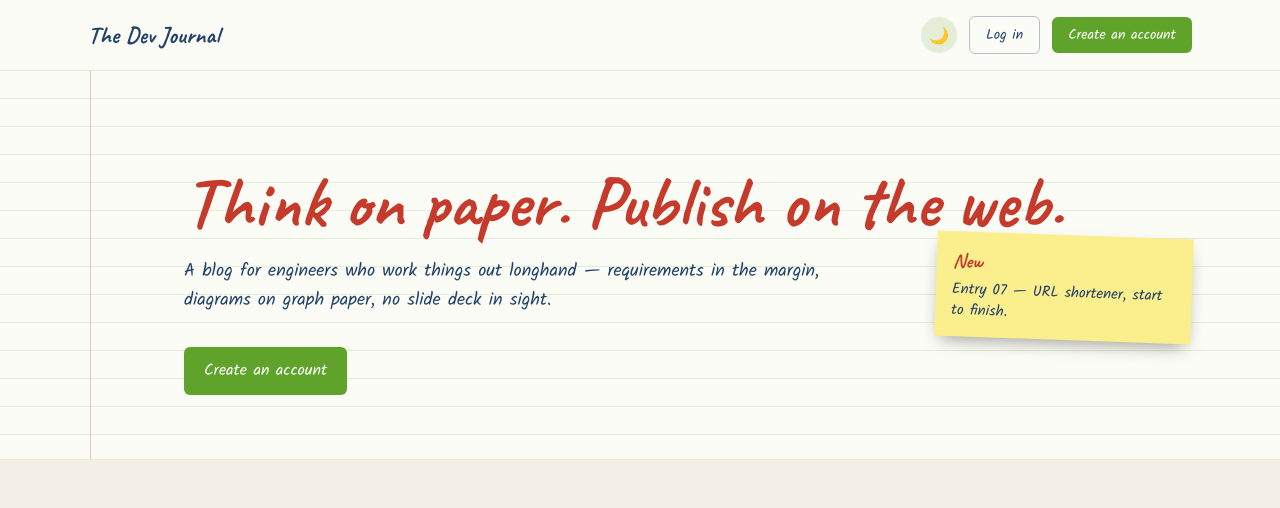
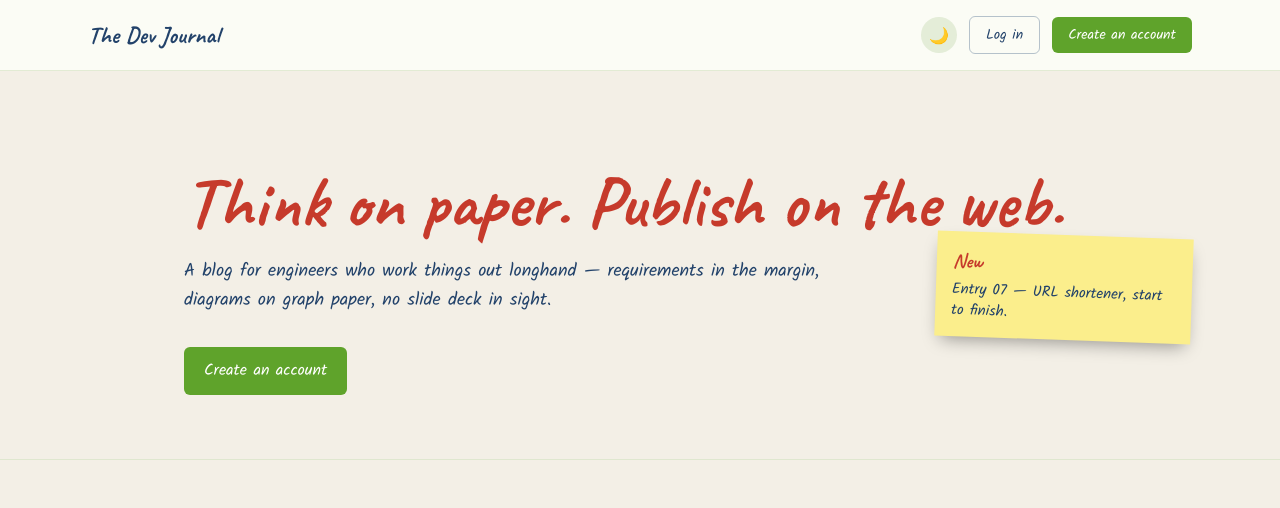
Before and after one commit to aniketbumbc/fastapi-blog, a Next.js app in the folder frontend/: page / in a window 1280 px wide. Shown: the top 508 px of the page. Built offline with nearby package versions, Linux system fonts and the light colour scheme; no server answers.

Commit message:
update: line section removed from UI

```diff
--- a/frontend/src/app/page.tsx
+++ b/frontend/src/app/page.tsx
@@ -19,8 +19,8 @@ export default function HomePage() {
   return (
     <div className="bg-canvas">
       {/* ---- Hero ---- */}
-      <section className="notebook-lined relative border-b border-grid-strong/70">
-        <span aria-hidden className="absolute inset-y-0 left-[90px] w-px bg-margin-line/70" />
+      <section className="bg-canvas relative border-b border-grid-strong/70">
+        <span aria-hidden className="" />
         <div className="mx-auto max-w-6xl px-6 py-16 pl-[120px]">
           <div className="relative">
             <p className="font-body text-[17px] italic text-ink-soft">
```
